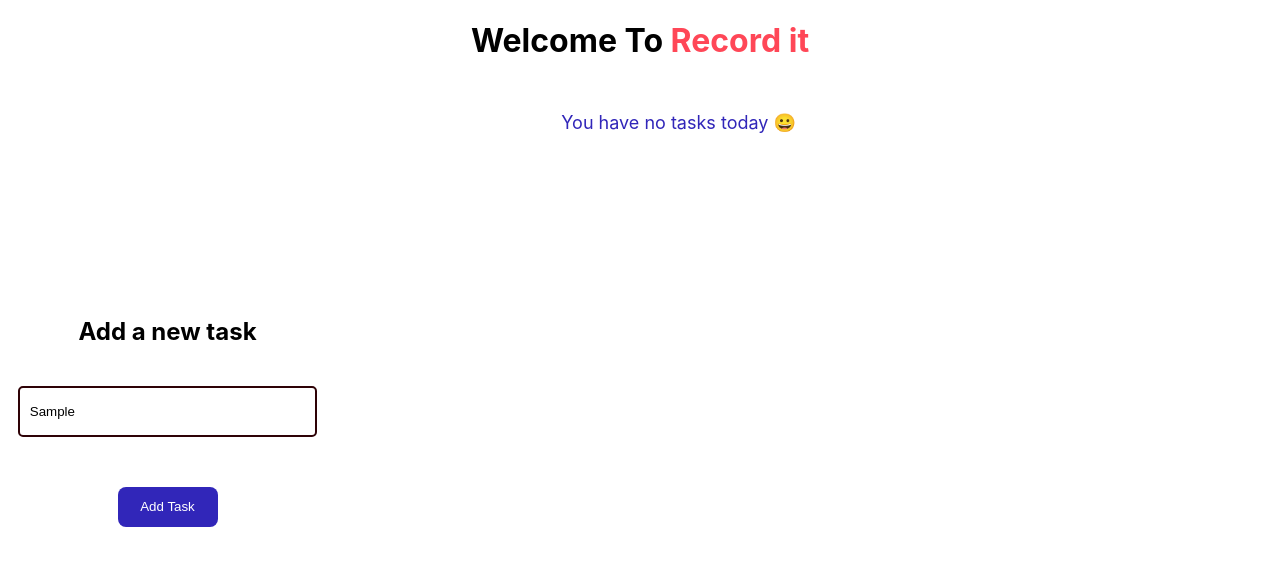
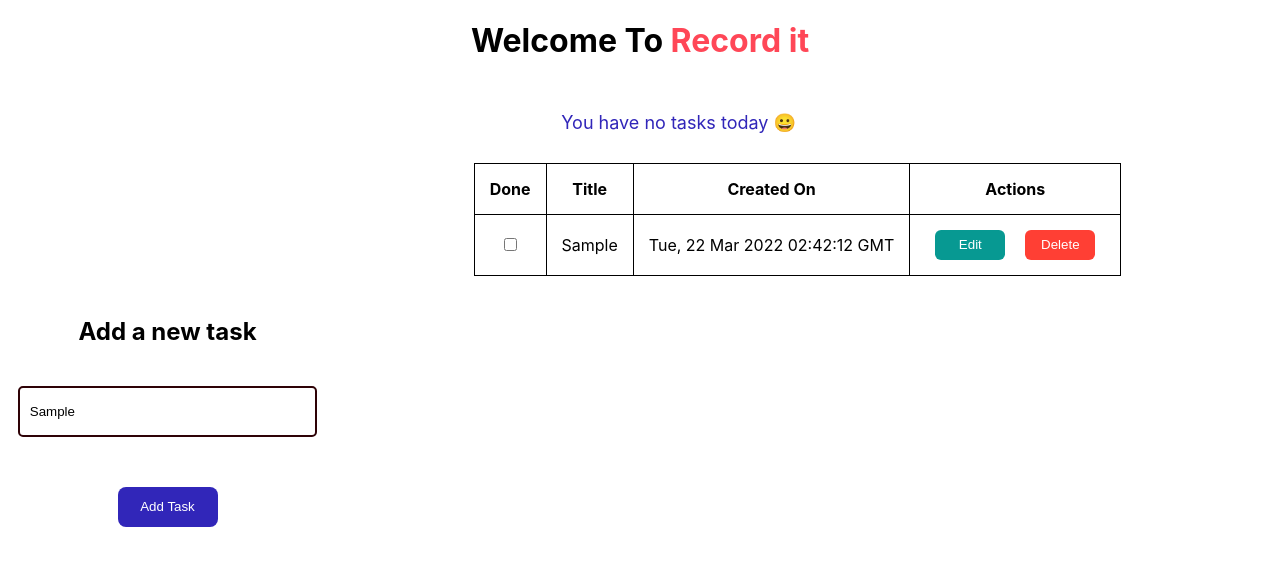
Before and after one commit to benndip/Record-it, a React (Create React App) app: page / in a window 1280 px wide. Both pictures are taken after typing "Sample" into the empty fields and a click on the button "Add Task". Shown: the top 566 px of the page. Built offline with nearby package versions, Linux system fonts and the light colour scheme.

Commit message:
Create the table where the todoItems will be dosplayed

```diff
--- a/src/App.css
+++ b/src/App.css
@@ -59,3 +59,42 @@
   font-size: 18px;
   color: rgb(49,38,185);
 }
+
+table {
+  margin-top: 30px;
+}
+table, th, td {
+  border: 0.5px solid black;
+  border-collapse:collapse;
+}
+
+tr:nth-child(even) {
+  background-color: #D6EEEE;
+}
+
+th, td {
+  padding: 15px;
+  text-align: center;
+}
+
+.edit-button{
+  background-color: #079992;
+  border: 0px;
+  margin-right: 10px;
+  margin-left: 10px;
+  width: 70px;
+  height: 30px;
+  border-radius: 6px;
+  color: white
+}
+
+.delete-button{
+  background-color: #ff3f34;
+  border: 0px;
+  margin-right: 10px;
+  margin-left: 10px;
+  width: 70px;
+  height: 30px;
+  border-radius: 6px;
+  color: white
+}
--- a/src/App.js
+++ b/src/App.js
@@ -1,34 +1,77 @@
-import React, { useState, useEffect } from 'react';
-import './App.css';
-import { v4 as uuid } from 'uuid';
-
+import React, { useState } from "react";
+import "./App.css";
+import { v4 as uuid } from "uuid";
 
 function App() {
-
-  const [todoItem, setTodoItem] = useState('');
+  const [todoItem, setTodoItem] = useState("");
   const [todoItems, setTodoItems] = useState([]);
 
   const onChangeHandler = (event) => {
     setTodoItem(event.target.value);
-  }
+  };
 
   const addTodoItem = () => {
     let todo_id = uuid();
-    setTodoItems([...todoItems, { id: todo_id, title: todoItem, date: new Date().toUTCString(), done: false }]);
-    console.log(todoItems);
-  }
+    setTodoItems([
+      ...todoItems,
+      {
+        id: todo_id,
+        title: todoItem,
+        date: new Date().toUTCString(),
+        done: false,
+      },
+    ]);
+  };
 
   return (
     <div className="App">
-      <h1>Welcome To <span className="record-it-text">Record it</span></h1>
+      <h1>
+        Welcome To <span className="record-it-text">Record it</span>
+      </h1>
       <div className="containers">
         <div className="left-container">
           <h2>Add a new task</h2>
-          <input onChange={onChangeHandler} name="todoItem" type="text" className="input" value={todoItem} placeholder="Enter your todo..."/>
-          <button onClick={addTodoItem} className="add-task-button">Add Task</button>
+          <input
+            onChange={onChangeHandler}
+            name="todoItem"
+            type="text"
+            className="input"
+            value={todoItem}
+            placeholder="Enter your todo..."
+          />
+          <button onClick={addTodoItem} className="add-task-button">
+            Add Task
+          </button>
         </div>
         <div className="right-container">
           <span className="no-task-text">You have no tasks today 😀</span>
+          <table>
+            <thead>
+              <tr>
+                <th>Done</th>
+                <th>Title</th>
+                <th>Created On</th>
+                <th>Actions</th>
+              </tr>
+            </thead>
+            <tbody>
+              {
+                todoItems.map((todoItem) =>(
+                  <tr>
+                    <td>
+                      <input type="checkbox" name="checkbox" value={todoItem.done} />
+                    </td>
+                    <td>{todoItem.title}</td>
+                    <td>{todoItem.date}</td>
+                    <td>
+                      <button className="edit-button">Edit</button>
+                      <button className="delete-button">Delete</button>
+                    </td>
+                  </tr>
+                ))
+              }
+            </tbody>
+          </table>
         </div>
       </div>
     </div>
```
